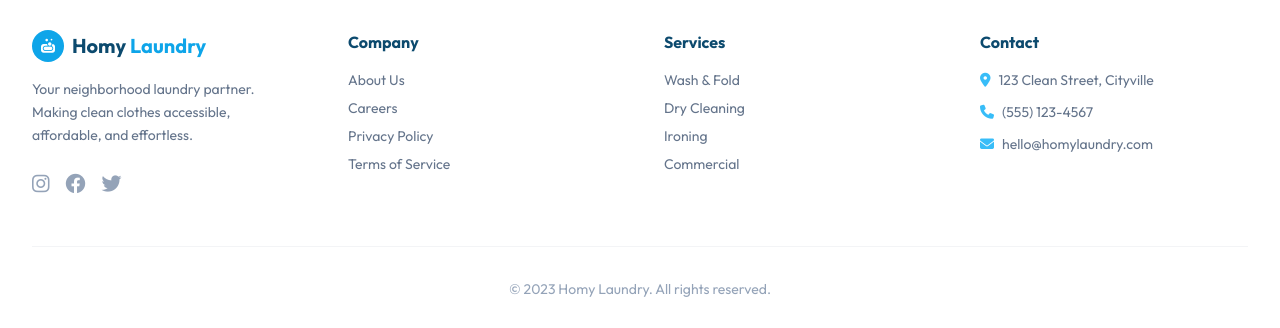
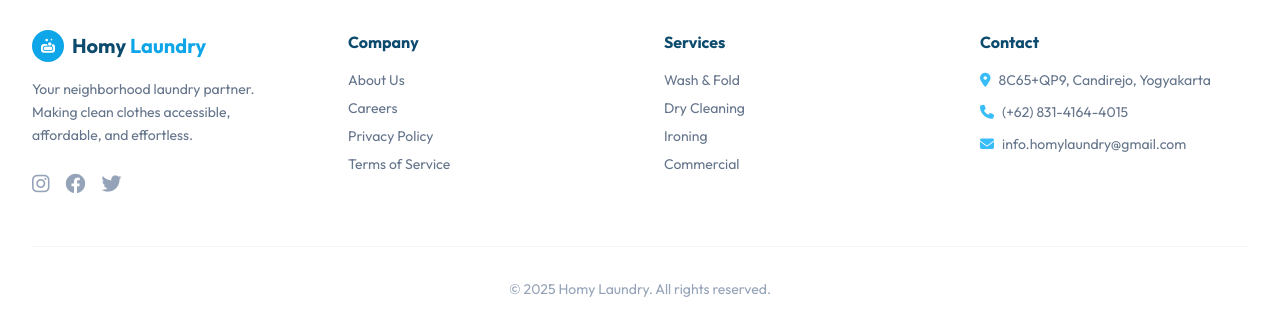
Before and after one commit to azzamfauzie/homylaundry, a plain HTML site: page index.html in a window 1280 px wide. Shown: the part 4369-4697 px from the top of the page. Drawn offline with nearby package versions, Linux system fonts and the light colour scheme.

Commit message:
Update index.html

```diff
--- a/index.html
+++ b/index.html
@@ -620,22 +620,22 @@
                     <ul class="space-y-3 text-sm text-slate-500">
                         <li class="flex items-center gap-2 group cursor-default">
                             <i class="fa-solid fa-location-dot text-brand-400 group-hover:text-brand-600 transition-colors"></i>
-                            <span class="group-hover:text-brand-700 transition-colors">123 Clean Street, Cityville</span>
+                            <span class="group-hover:text-brand-700 transition-colors">8C65+QP9, Candirejo, Yogyakarta</span>
                         </li>
                         <li class="flex items-center gap-2 group cursor-default">
                             <i class="fa-solid fa-phone text-brand-400 group-hover:text-brand-600 transition-colors"></i>
-                            <span class="group-hover:text-brand-700 transition-colors">(555) 123-4567</span>
+                            <span class="group-hover:text-brand-700 transition-colors">(+62) 831-4164-4015</span>
                         </li>
                         <li class="flex items-center gap-2 group cursor-default">
                             <i class="fa-solid fa-envelope text-brand-400 group-hover:text-brand-600 transition-colors"></i>
-                            <span class="group-hover:text-brand-700 transition-colors">hello@homylaundry.com</span>
+                            <span class="group-hover:text-brand-700 transition-colors">info.homylaundry@gmail.com</span>
                         </li>
                     </ul>
                 </div>
             </div>
 
             <div class="border-t border-gray-100 pt-8 text-center">
-                <p class="text-slate-400 text-sm">&copy; 2023 Homy Laundry. All rights reserved.</p>
+                <p class="text-slate-400 text-sm">&copy; 2025 Homy Laundry. All rights reserved.</p>
             </div>
         </div>
     </footer>
```
